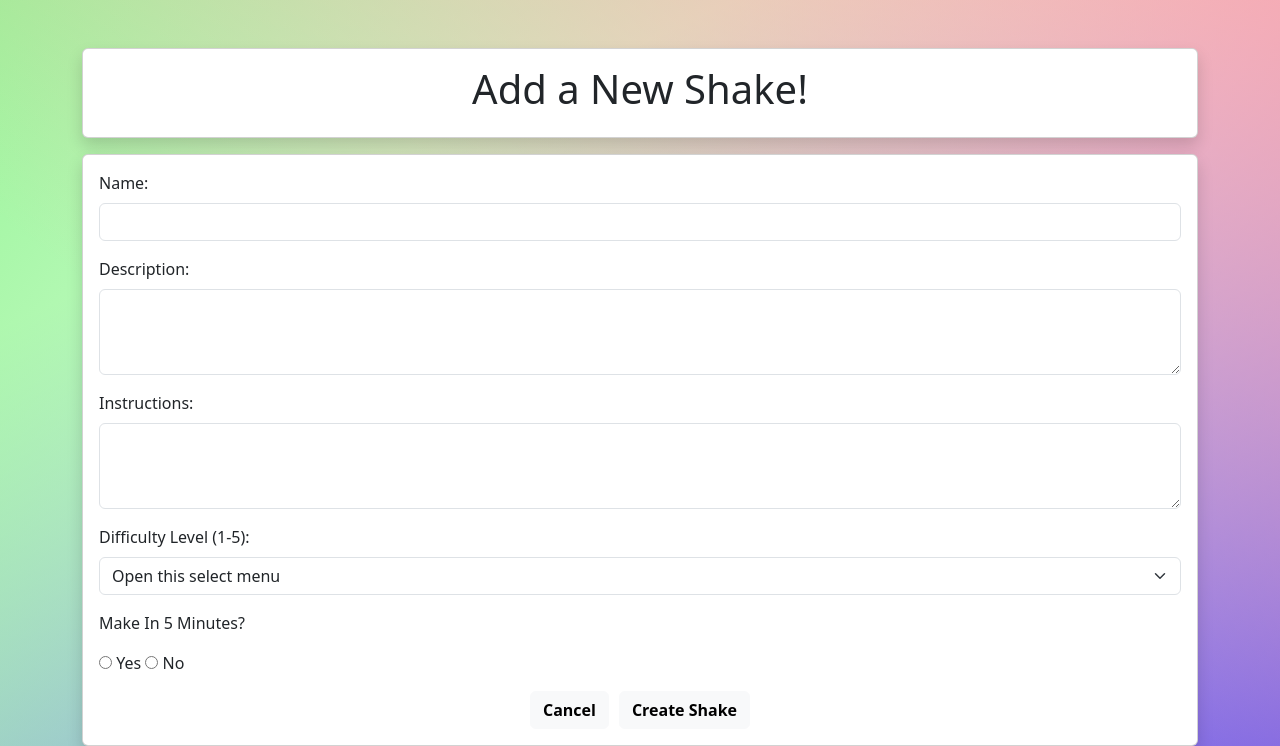
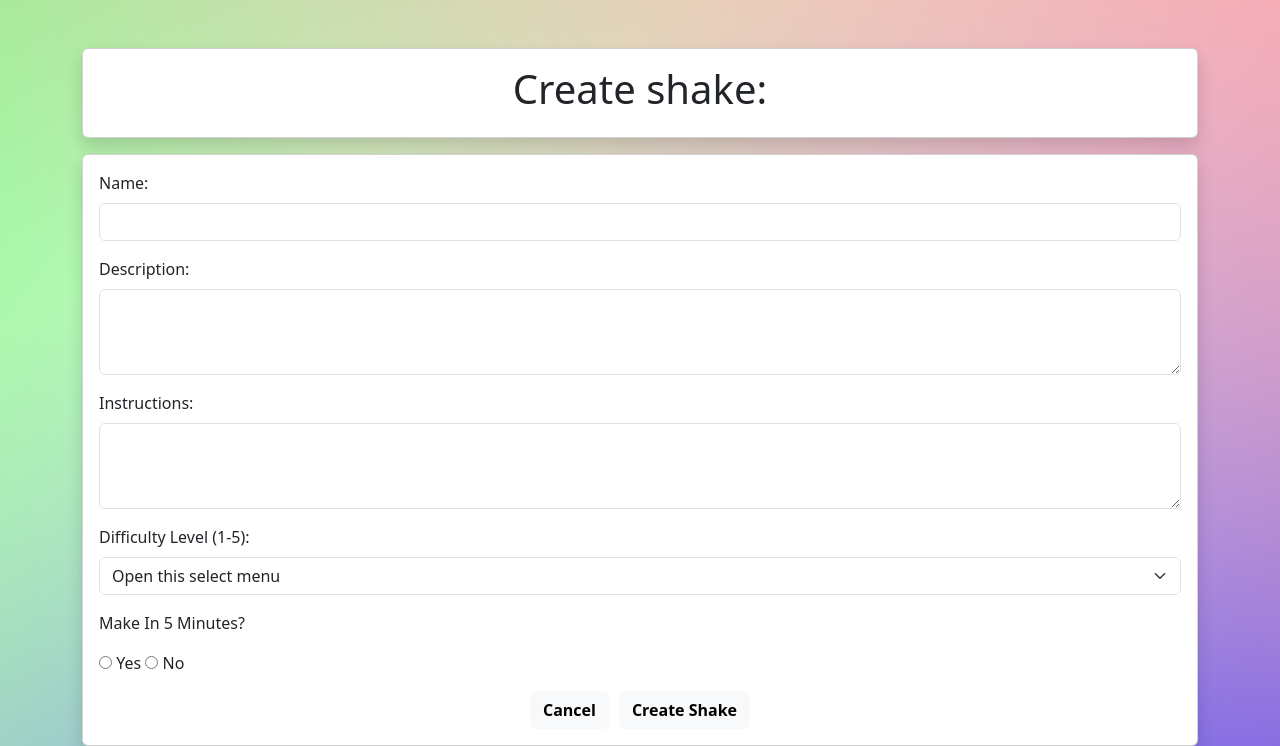
Before and after one commit to PaulDeUlloa/Sunkissed-Milkshakes-Python, a Flask app: page /shakes/new in a window 1280 px wide. Shown: the part 82-828 px from the top of the page. Run offline with Flask 3, Linux system fonts and the light colour scheme; the visitor is signed in with stand-in values (Sample User, id 1); data that the repository does not hold is empty.

Commit message:
header updated for cPage

```diff
--- a/flask_app/templates/new_shake.html
+++ b/flask_app/templates/new_shake.html
@@ -29,7 +29,7 @@ linear-gradient(336deg, rgba(50, 50, 250, 0.8), rgba(0,0,255,0) 70.71%); min-hei
                 {# flash message AREA END#}
                 <div class="card shadow mb-3">
                     <div class="card-body">
-                        <h1 style="text-align: center;">Add a New Shake!</h1>
+                        <h1 style="text-align: center;">Create shake:</h1>
                     </div>
                 </div>
                 <div class="card shadow">
```
